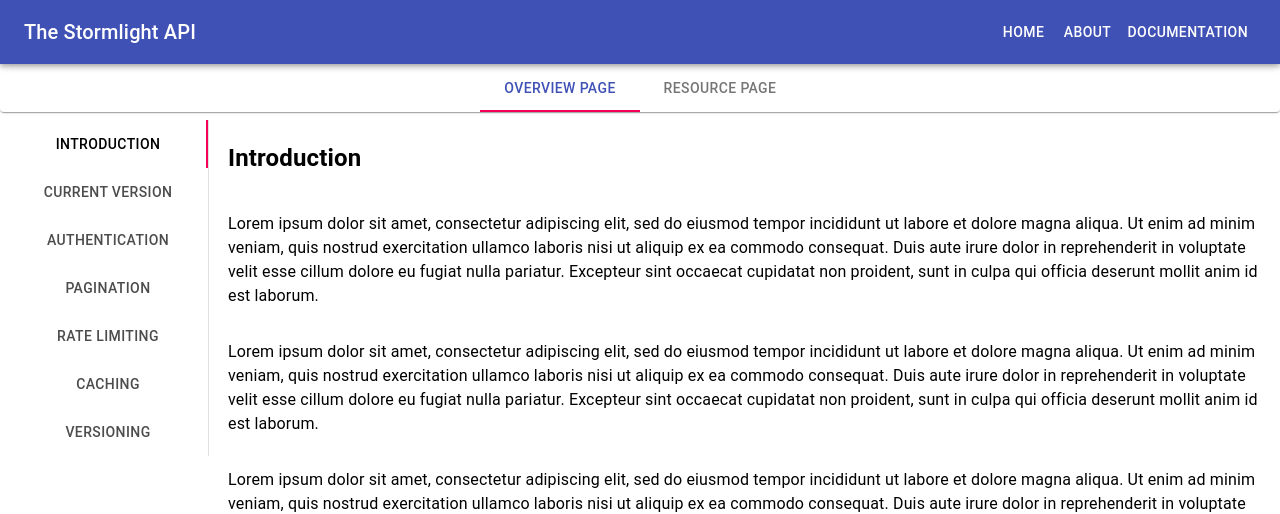
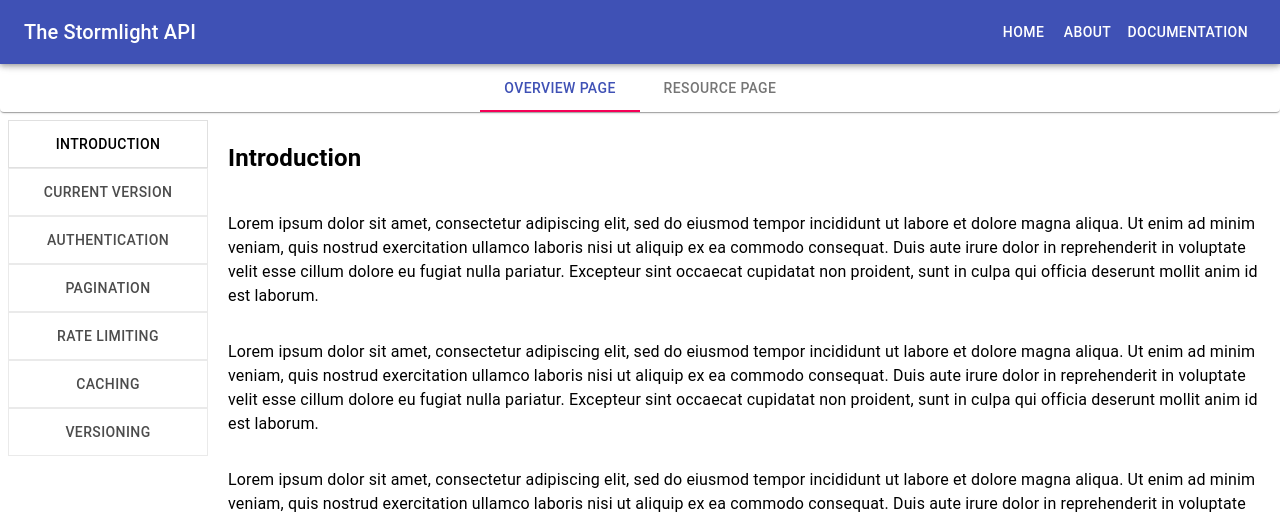
Before and after one commit to kdshah6593/the-stormlight-api, a React (Create React App) app: page /documentation in a window 1280 px wide. Shown: the top 514 px of the page. Built offline with nearby package versions, Linux system fonts and the light colour scheme.

Commit message:
add border to vertical tabs

```diff
--- a/src/components/OverviewPage.jsx
+++ b/src/components/OverviewPage.jsx
@@ -34,7 +34,7 @@
     display: 'flex',
   },
   tabs: {
-    borderRight: `1px solid ${theme.palette.divider}`,
+    // borderRight: `1px solid ${theme.palette.divider}`,
     overflow: 'visible',
     width: '200px',
     position: 'fixed',
@@ -46,6 +46,9 @@
     flexDirection: 'column',
     paddingLeft: 20,
     marginLeft: '200px',
+  },
+  tab: {
+    border: `1px solid ${theme.palette.divider}`,
   }
 }));
 
@@ -62,18 +65,19 @@
       <Tabs
         orientation="vertical"
         variant="scrollable"
+        indicatorColor="#fff"
         value={value}
         onChange={handleChange}
         aria-label="Vertical tabs example"
         className={classes.tabs}
       >
-        <LinkTab label="Introduction" href="#intro" {...a11yProps(0)} />
-        <LinkTab label="Current Version" href="#currentVersion" {...a11yProps(1)} />
-        <LinkTab label="Authentication" href="#authentication" {...a11yProps(2)} />
-        <LinkTab label="Pagination" href="#pagination" {...a11yProps(3)} />
-        <LinkTab label="Rate Limiting" href="#rateLimiting" {...a11yProps(4)} />
-        <LinkTab label="Caching" href="#caching" {...a11yProps(5)} />
-        <LinkTab label="Versioning" href="#versioning" {...a11yProps(6)} />
+        <LinkTab label="Introduction" href="#intro" {...a11yProps(0)} className={classes.tab} />
+        <LinkTab label="Current Version" href="#currentVersion" {...a11yProps(1)} className={classes.tab} />
+        <LinkTab label="Authentication" href="#authentication" {...a11yProps(2)} className={classes.tab} />
+        <LinkTab label="Pagination" href="#pagination" {...a11yProps(3)} className={classes.tab} />
+        <LinkTab label="Rate Limiting" href="#rateLimiting" {...a11yProps(4)} className={classes.tab} />
+        <LinkTab label="Caching" href="#caching" {...a11yProps(5)} className={classes.tab} />
+        <LinkTab label="Versioning" href="#versioning" {...a11yProps(6)} className={classes.tab} />
       </Tabs>
 
       <div className={classes.sections}>
```
